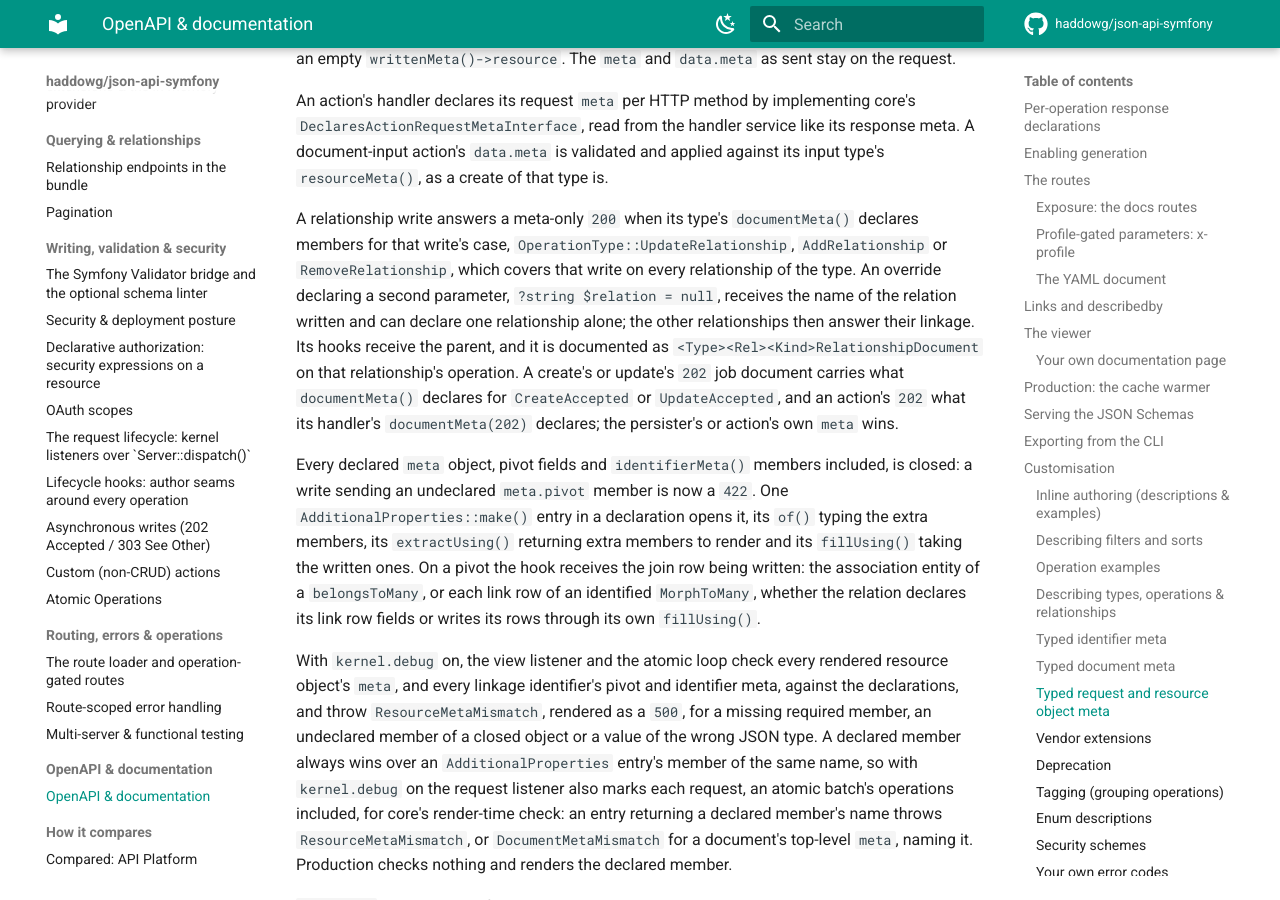
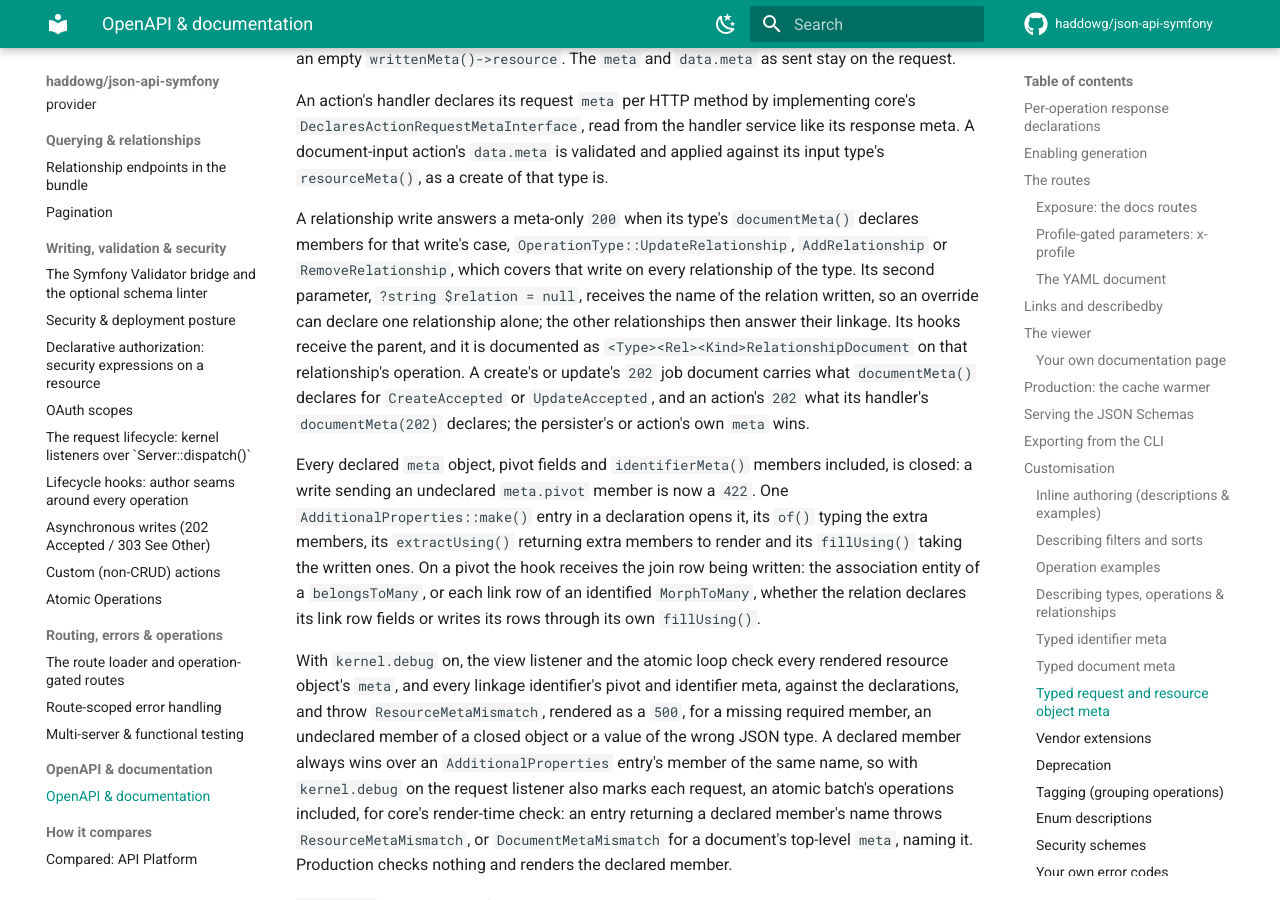
Before and after one commit to haddowg/json-api-symfony, an MkDocs documentation site: the page built from docs/openapi.md, in a window 1280 px wide and 900 px high, scrolled down 18363 px. Built offline with MkDocs 1.6.1 and Material for MkDocs 9.7.7, drawn with Linux system fonts in a browser that asks for light colours; comment, search, counter and statistics services are not loaded.

Commit message:
fix: pass the relation through documentMeta without a suppressed check
Core now declares documentMeta with a second parameter, a nullable relation name
defaulting to null, on its interfaces and AbstractResource. The type metadata's
delegation no longer suppresses PHPStan's argument count check, the typed request
meta fixtures added here declare the parameter, and the guide says every override
receives the relation.

An existing documentMeta override that declares only the operation parameter must
add the relation parameter once core with the new signature is installed.

```diff
--- a/docs/openapi.md
+++ b/docs/openapi.md
@@ -870,9 +870,9 @@ document-input action's `data.meta` is validated and applied against its input t
 
 A relationship write answers a meta-only `200` when its type's `documentMeta()` declares
 members for that write's case, `OperationType::UpdateRelationship`, `AddRelationship` or
-`RemoveRelationship`, which covers that write on every relationship of the type. An override
-declaring a second parameter, `?string $relation = null`, receives the name of the relation
-written and can declare one relationship alone; the other relationships then answer their
+`RemoveRelationship`, which covers that write on every relationship of the type. Its second
+parameter, `?string $relation = null`, receives the name of the relation written, so an
+override can declare one relationship alone; the other relationships then answer their
 linkage. Its hooks receive the parent, and it is documented as
 `<Type><Rel><Kind>RelationshipDocument` on that relationship's operation. A
 create's or update's `202` job document carries what `documentMeta()` declares for
```
Also changed, not shown: 3 other files.
